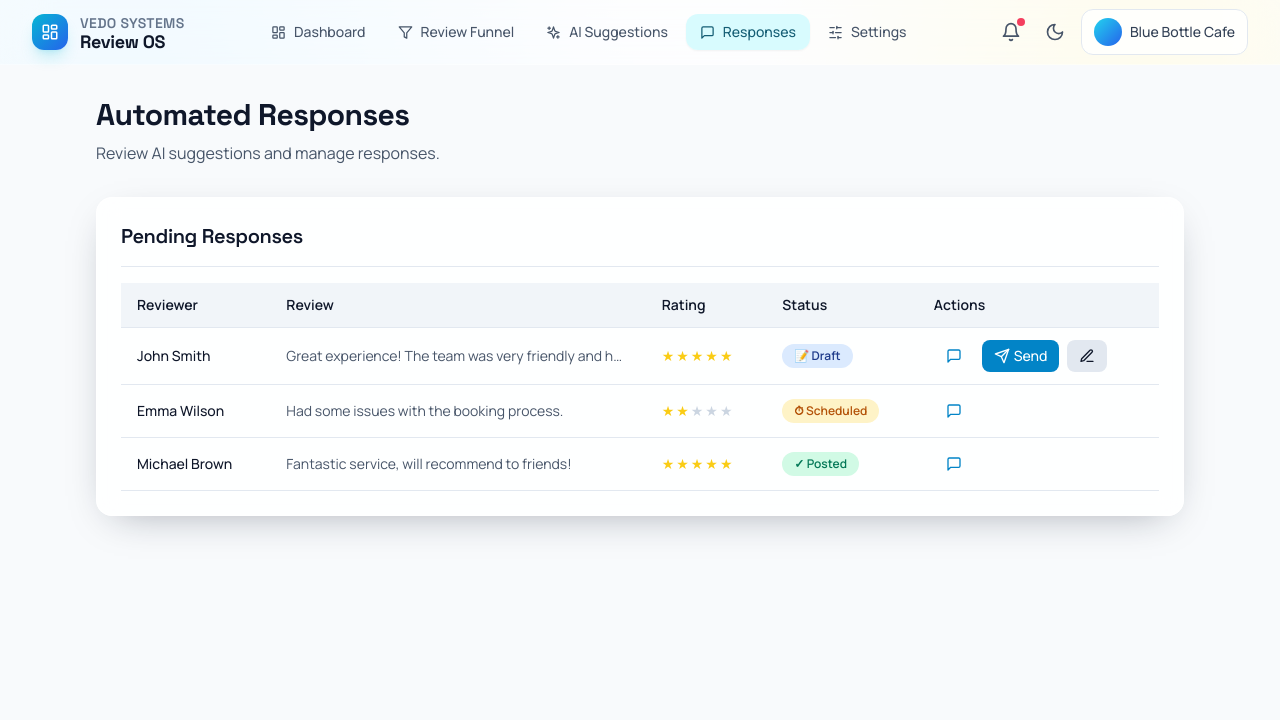
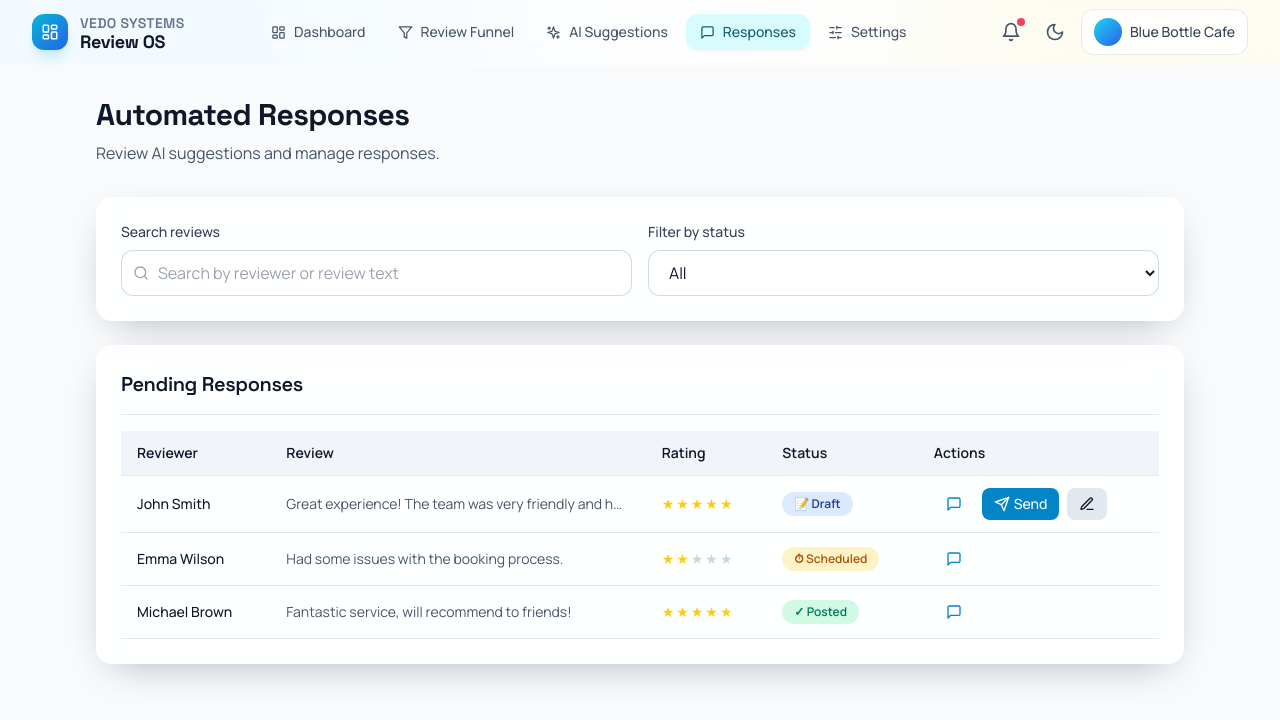
Before and after one commit to Manpreet-byte/saaS, a Next.js app in the folder frontend/: page /automated-responses in a window 1280 px wide. Shown: the top 720 px of the page. Built offline with nearby package versions, Linux system fonts and the light colour scheme.

Commit message:
Added my changes

```diff
--- a/frontend/src/app/automated-responses/page.tsx
+++ b/frontend/src/app/automated-responses/page.tsx
@@ -9,17 +9,21 @@ import { Badge } from '@/components/ui/badge';
 import { Modal } from '@/components/ui/modal';
 import { Input } from '@/components/ui/input';
 import { mockAutomatedResponses } from '@/lib/mock-data';
-import { Send, Edit3, Clock, MessageSquare } from 'lucide-react';
+import { Send, Edit3, Clock, MessageSquare, Search } from 'lucide-react';
 
 export default function AutomatedResponsesPage() {
   const [responses, setResponses] = useState(mockAutomatedResponses);
   const [selectedResponse, setSelectedResponse] = useState<any>(null);
   const [modalOpen, setModalOpen] = useState(false);
+  const [editingText, setEditingText] = useState('');
+  const [searchTerm, setSearchTerm] = useState('');
+  const [statusFilter, setStatusFilter] = useState('all');
 
   const handleApprove = (id: string) => {
     setResponses(
       responses.map((r) => (r.id === id ? { ...r, status: 'posted' } : r))
     );
+    setModalOpen(false);
   };
 
   const handleSchedule = (id: string) => {
@@ -28,6 +32,52 @@ export default function AutomatedResponsesPage() {
     );
     setModalOpen(false);
   };
+
+  const handleEdit = (response: any) => {
+    setSelectedResponse(response);
+    setEditingText(response.suggested);
+    setModalOpen(true);
+  };
+
+  const handleSaveEdit = () => {
+    if (!selectedResponse) return;
+
+    setResponses(
+      responses.map((response) =>
+        response.id === selectedResponse.id
+          ? { ...response, suggested: editingText, status: 'draft' }
+          : response
+      )
+    );
+    setModalOpen(false);
+  };
+
+  const handleRegenerate = () => {
+    if (!selectedResponse) return;
+
+    const reviewText = String(selectedResponse.review || '').toLowerCase();
+    const rating = Number(selectedResponse.rating || 0);
+
+    const regeneratedText =
+      rating <= 2
+        ? 'We are sorry for the inconvenience. Please contact us so we can review this and make it right.'
+        : reviewText.includes('great') || reviewText.includes('excellent')
+          ? 'Thank you so much for your kind words. We are glad our team could deliver a great experience for you.'
+          : 'Thank you for sharing your feedback. We appreciate it and will continue working to improve our service.';
+
+    setEditingText(regeneratedText);
+  };
+
+  const filteredResponses = responses.filter((response) => {
+    const matchesSearch =
+      response.reviewer.toLowerCase().includes(searchTerm.toLowerCase()) ||
+      response.review.toLowerCase().includes(searchTerm.toLowerCase());
+
+    const matchesStatus =
+      statusFilter === 'all' || response.status === statusFilter;
+
+    return matchesSearch && matchesStatus;
+  });
 
   const getBadgeVariant = (status: string) => {
     switch (status) {
@@ -55,6 +105,41 @@ export default function AutomatedResponsesPage() {
             </p>
           </div>
 
+          <Card className="mb-6">
+            <CardBody className="grid grid-cols-1 gap-4 md:grid-cols-2">
+              <div>
+                <label className="mb-2 block text-sm font-medium text-slate-700 dark:text-slate-300">
+                  Search reviews
+                </label>
+                <div className="relative">
+                  <Search className="absolute left-3 top-1/2 -translate-y-1/2 text-slate-400" size={16} />
+                  <Input
+                    value={searchTerm}
+                    onChange={(e) => setSearchTerm(e.target.value)}
+                    placeholder="Search by reviewer or review text"
+                    className="pl-9"
+                  />
+                </div>
+              </div>
+
+              <div>
+                <label className="mb-2 block text-sm font-medium text-slate-700 dark:text-slate-300">
+                  Filter by status
+                </label>
+                <select
+                  value={statusFilter}
+                  onChange={(e) => setStatusFilter(e.target.value)}
+                  className="input-base w-full"
+                >
+                  <option value="all">All</option>
+                  <option value="draft">Draft</option>
+                  <option value="scheduled">Scheduled</option>
+                  <option value="posted">Posted</option>
+                </select>
+              </div>
+            </CardBody>
+          </Card>
+
           {/* Responses Table */}
           <Card>
             <CardHeader>
@@ -72,7 +157,7 @@ export default function AutomatedResponsesPage() {
                   </TableRow>
                 </TableHeader>
                 <tbody>
-                  {responses.map((response) => (
+                  {filteredResponses.map((response) => (
                     <TableRow key={response.id}>
                       <TableCell className="font-medium">{response.reviewer}</TableCell>
                       <TableCell className="max-w-xs">
@@ -110,10 +195,7 @@ export default function AutomatedResponsesPage() {
                           <Button
                             variant="ghost"
                             size="sm"
-                            onClick={() => {
-                              setSelectedResponse(response);
-                              setModalOpen(true);
-                            }}
+                            onClick={() => handleEdit(response)}
                           >
                             <MessageSquare size={16} />
                           </Button>
@@ -153,7 +235,7 @@ export default function AutomatedResponsesPage() {
             onClose={() => setModalOpen(false)}
             title={`Response for ${selectedResponse?.reviewer}`}
             footer={
-              selectedResponse?.status === 'draft' && (
+              selectedResponse && (
                 <>
                   <Button
                     variant="secondary"
@@ -161,10 +243,20 @@ export default function AutomatedResponsesPage() {
                   >
                     Cancel
                   </Button>
+                  <Button onClick={handleSaveEdit}>
+                    <Edit3 size={16} className="mr-1" />
+                    Save Edit
+                  </Button>
+                  <Button variant="ghost" onClick={handleRegenerate}>
+                    Regenerate
+                  </Button>
+                  {selectedResponse.status === 'draft' && (
                     <Button onClick={() => handleApprove(selectedResponse.id)}>
                       <Send size={16} className="mr-1" />
                       Post Now
                     </Button>
+                  )}
+                  {selectedResponse.status !== 'posted' && (
                     <Button
                       variant="ghost"
                       onClick={() => handleSchedule(selectedResponse.id)}
@@ -172,6 +264,7 @@ export default function AutomatedResponsesPage() {
                       <Clock size={16} className="mr-1" />
                       Schedule
                     </Button>
+                  )}
                 </>
               )
             }
@@ -205,9 +298,13 @@ export default function AutomatedResponsesPage() {
                   <h4 className="font-medium mb-2 text-slate-600 dark:text-slate-400">
                     AI-Suggested Response
                   </h4>
-                  <div className="p-3 bg-primary-50 dark:bg-primary-900/20 rounded border border-primary-200 dark:border-primary-800">
-                    <p className="text-sm">{selectedResponse.suggested}</p>
-                  </div>
+                  <textarea
+                    value={editingText}
+                    onChange={(e) => setEditingText(e.target.value)}
+                    rows={6}
+                    className="input-base w-full resize-none"
+                    placeholder="Edit the suggested response here..."
+                  />
                 </div>
 
                 {selectedResponse.status === 'scheduled' && (
--- a/frontend/tsconfig.json
+++ b/frontend/tsconfig.json
@@ -24,6 +24,7 @@
     "resolveJsonModule": true,
     "moduleResolution": "bundler",
     "allowImportingTsExtensions": true,
+    "ignoreDeprecations": "6.0",
     "baseUrl": ".",
     "paths": {
       "@/*": [
```
Lines whose indentation alone changed are shown as unchanged.
